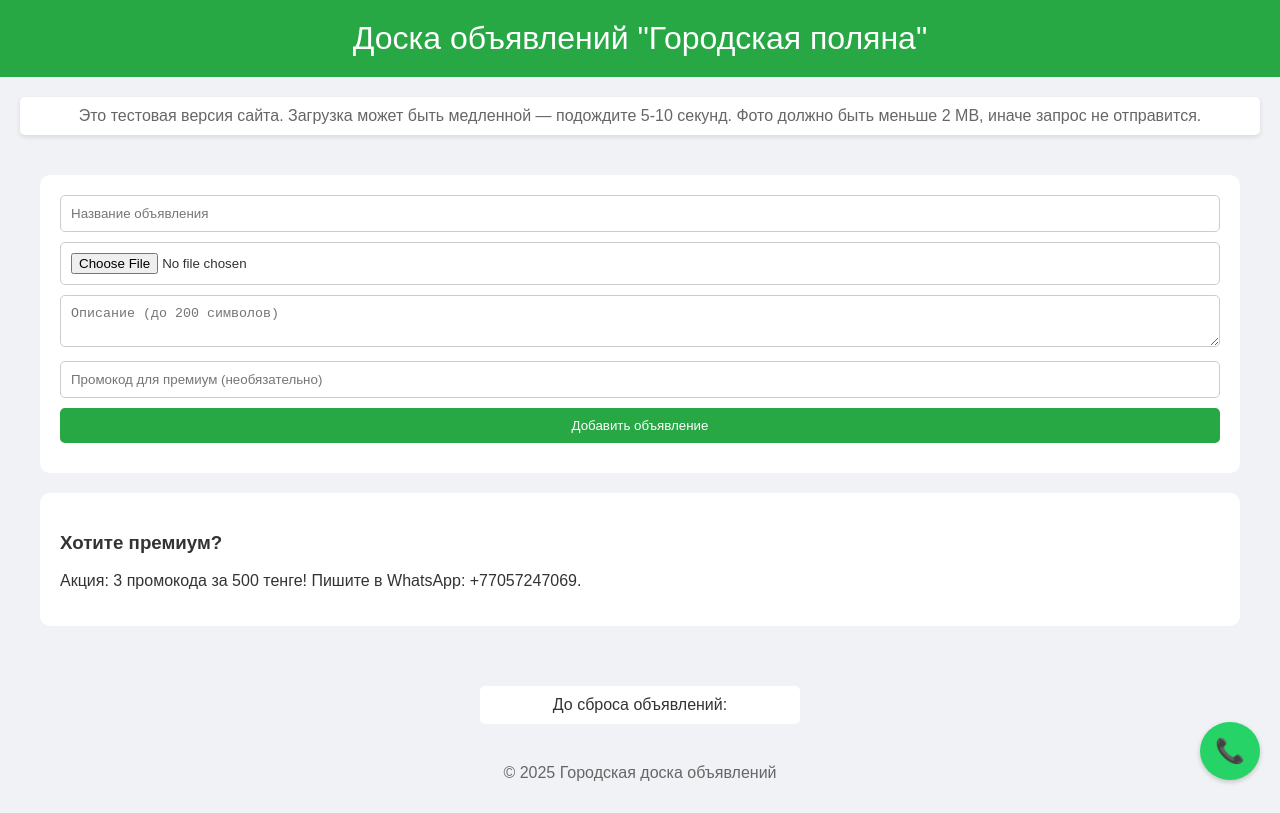
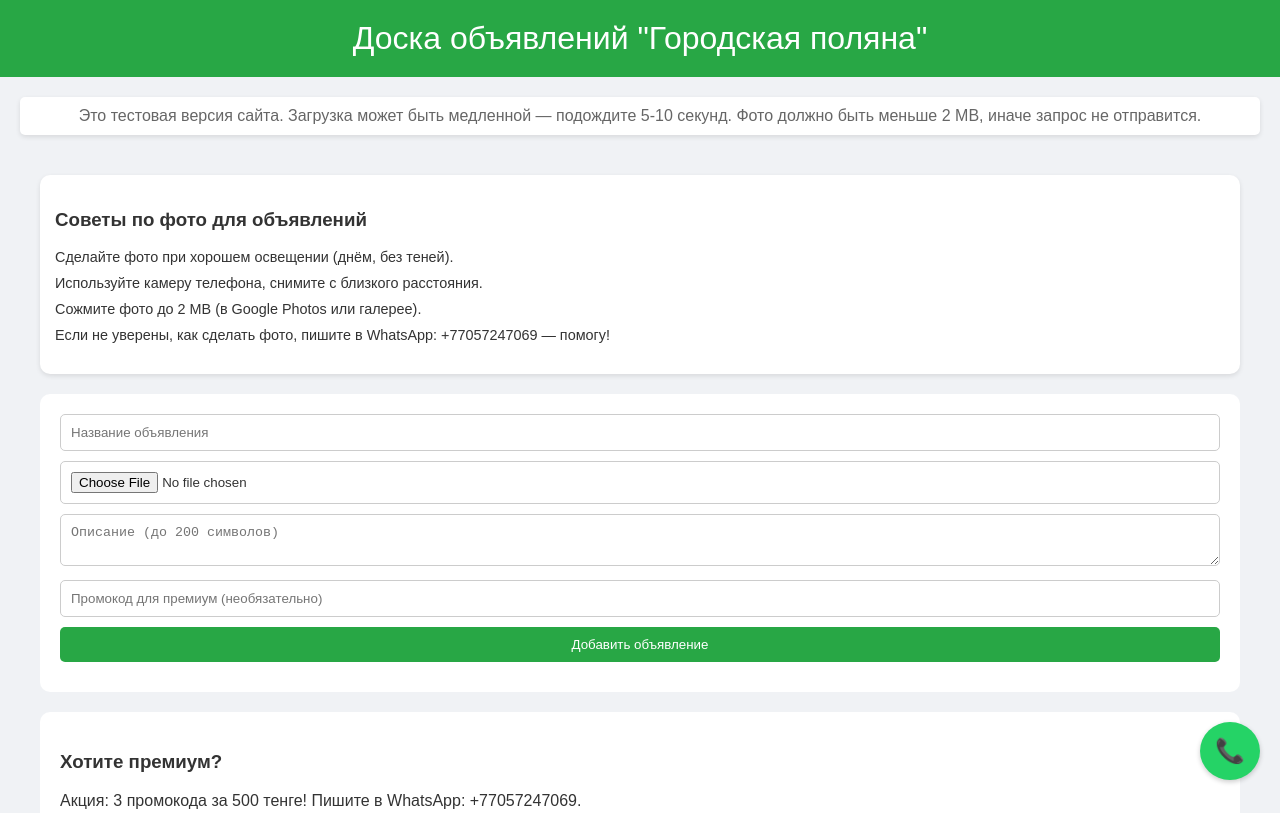
Before and after one commit to Sudzuma1/lastr, a website: page project-folder2/public/index.html in a window 1280 px wide. Shown: the top 813 px of the page. Drawn offline with nearby package versions, Linux system fonts and the light colour scheme; no server answers.

Commit message:
Add files via upload

```diff
--- a/project-folder2/public/index.html
+++ b/project-folder2/public/index.html
@@ -171,6 +171,23 @@
                 padding: 15px;
             }
         }
+
+        /* Стили для блока с инструкциями */
+        .photo-tips {
+            background: white;
+            padding: 15px;
+            border-radius: 10px;
+            margin-bottom: 20px;
+            box-shadow: 0 2px 5px rgba(0, 0, 0, 0.1);
+        }
+        .photo-tips ul {
+            list-style-type: none;
+            padding: 0;
+        }
+        .photo-tips li {
+            margin-bottom: 10px;
+            font-size: 0.9rem;
+        }
     </style>
 </head>
 <body>
@@ -179,6 +196,15 @@
         Это тестовая версия сайта. Загрузка может быть медленной — подождите 5-10 секунд. Фото должно быть меньше 2 MB, иначе запрос не отправится.
     </div>
     <main>
+        <div class="photo-tips">
+            <h3>Советы по фото для объявлений</h3>
+            <ul>
+                <li>Сделайте фото при хорошем освещении (днём, без теней).</li>
+                <li>Используйте камеру телефона, снимите с близкого расстояния.</li>
+                <li>Сожмите фото до 2 MB (в Google Photos или галерее).</li>
+                <li>Если не уверены, как сделать фото, пишите в WhatsApp: +77057247069 — помогу!</li>
+            </ul>
+        </div>
         <div class="ad-form">
             <form id="adForm">
                 <input type="text" id="title" placeholder="Название объявления" maxlength="50" required>
```
